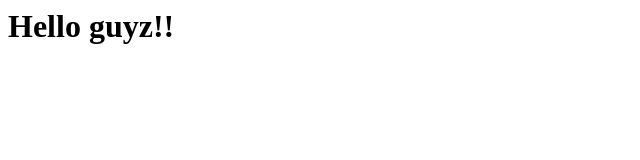
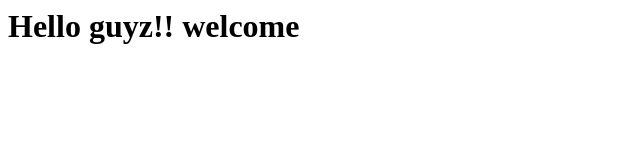
Before and after one commit to Madhu-sq/sample_demo, a plain HTML site: page html-assignments/index.html in a window 1280 px wide. Shown: the whole page, without its empty margins (0-640 px from the left). Drawn offline with Linux system fonts and the light colour scheme.

Commit message:
committed

```diff
--- a/html-assignments/index.html
+++ b/html-assignments/index.html
@@ -4,6 +4,7 @@
 </head>
 <body>
 <h1>
-Hello guyz!!</h1>
+Hello guyz!!
+welcome</h1>
 </body>
 </html>
```
